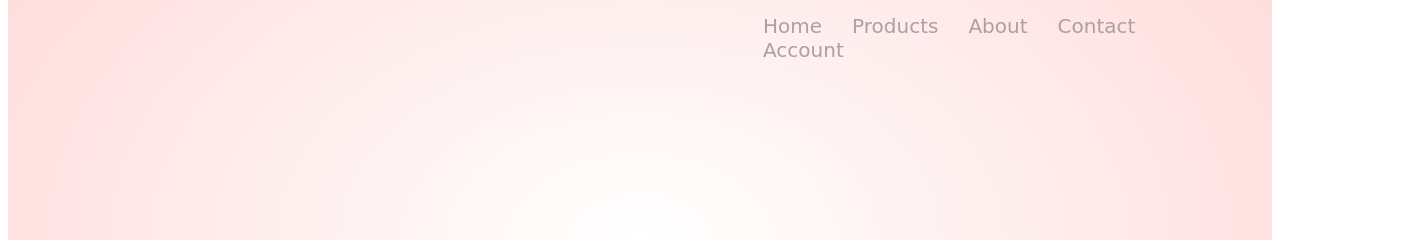
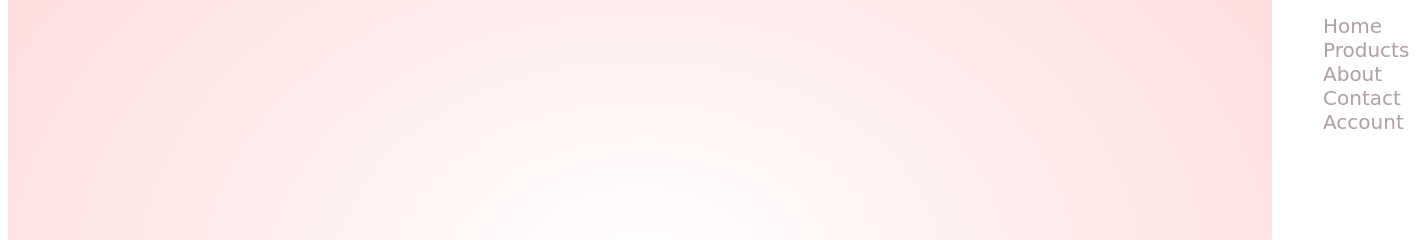
Before and after one commit to AAriyaan/First-Websit, a plain HTML site: page index.html in a window 1280 px wide. Shown: the part 180-420 px from the top of the page, 1424 px wide, since content can reach past the window. Drawn offline with nearby package versions, Linux system fonts and the light colour scheme; a web font is replaced by a local one.

Commit message:
Update style.css

```diff
--- a/style.css
+++ b/style.css
@@ -61,7 +61,7 @@ ul li a:hover{
 }
 nav{
 
-padding-left: 40rem;
+padding-left: 75rem;
 z-index: 1000;
 }
 a{
```
